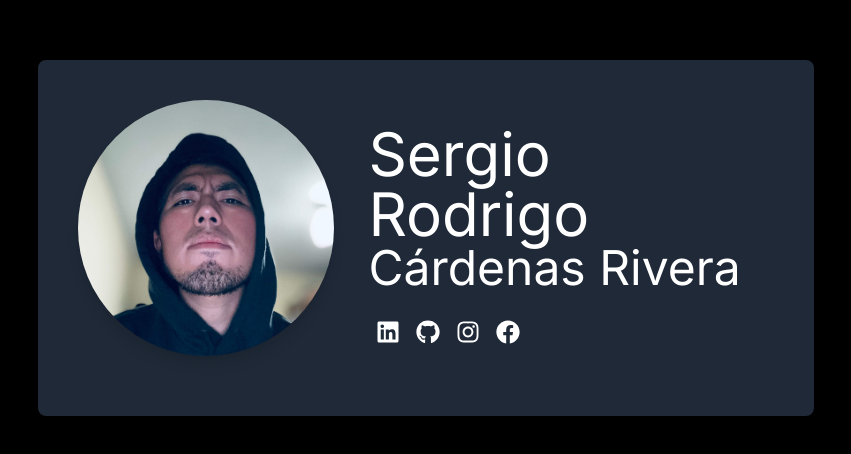
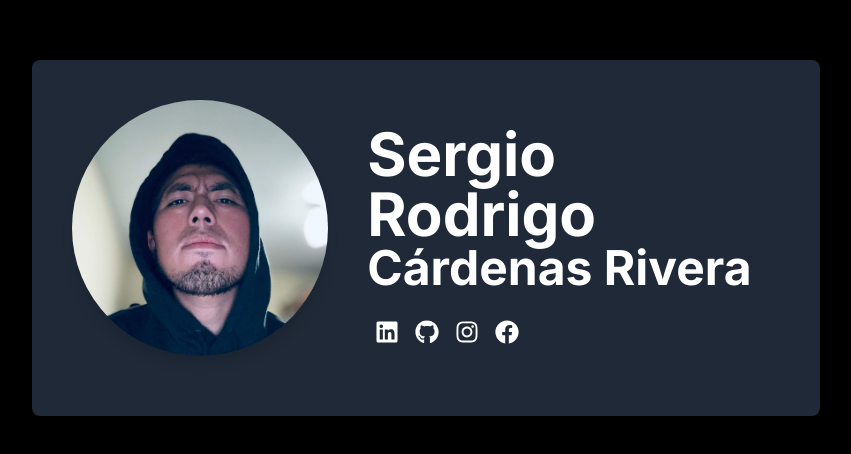
Before and after one commit to srodrigo23/srodrigo.dev, a Next.js app: page / in a window 1280 px wide. Shown: the part 162-616 px from the top of the page, without its empty margins (214-1065 px from the left). Built offline with nearby package versions, Linux system fonts and the light colour scheme.

Commit message:
font -bold

```diff
--- a/src/app/components/Main.tsx
+++ b/src/app/components/Main.tsx
@@ -84,7 +84,7 @@ const Main = () =>{
             />
           </div>
           <div className="w-3/5">
-            <div className=" text-white text-center md:text-left">
+            <div className="font-bold text-white text-center md:text-left">
               <p className="text-4xl md:text-6xl">{firstName}</p>
               {/* <p className="text-3xl">{secondName}</p> */}
               <p className="text-2xl md:text-5xl">{lastName}</p>
```
